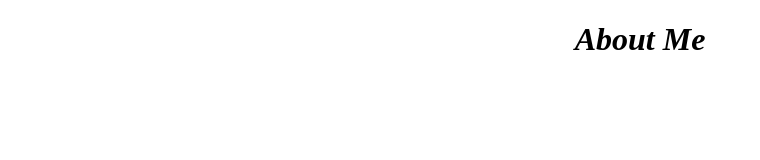
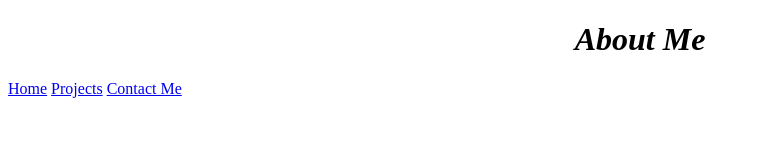
Before and after one commit to alima1/alima1.github.io, a plain HTML site: page aboutme.html in a window 1280 px wide. Shown: the whole page, without its empty margins (0-760 px from the left). Drawn offline with Linux system fonts and the light colour scheme.

Commit message:
10-23-15

```diff
--- a/aboutme.html
+++ b/aboutme.html
@@ -3,5 +3,12 @@
 <head>
   <link href='https://fonts.googleapis.com/css?family=Playball'
   <link rel="stylesheet" type="text/css" href="https://fonts.googleapis.com/css?family=Playball">
-<center> <i> <h1>About Me </center> </i> </h1>
+<center> <i> <h1> About Me </center> </i> </h1>
 </head>
+<body>
+<a href="index.html">Home</a>
+<a href="projects.html">Projects</a>
+<a href="contactme.html">Contact Me </a>
+
+</body>
+</html>
```
